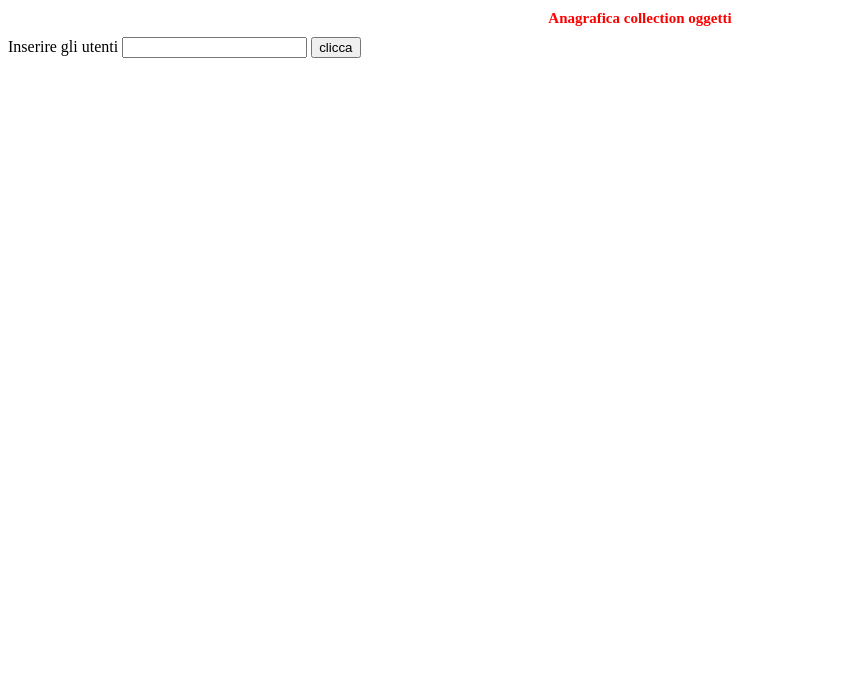
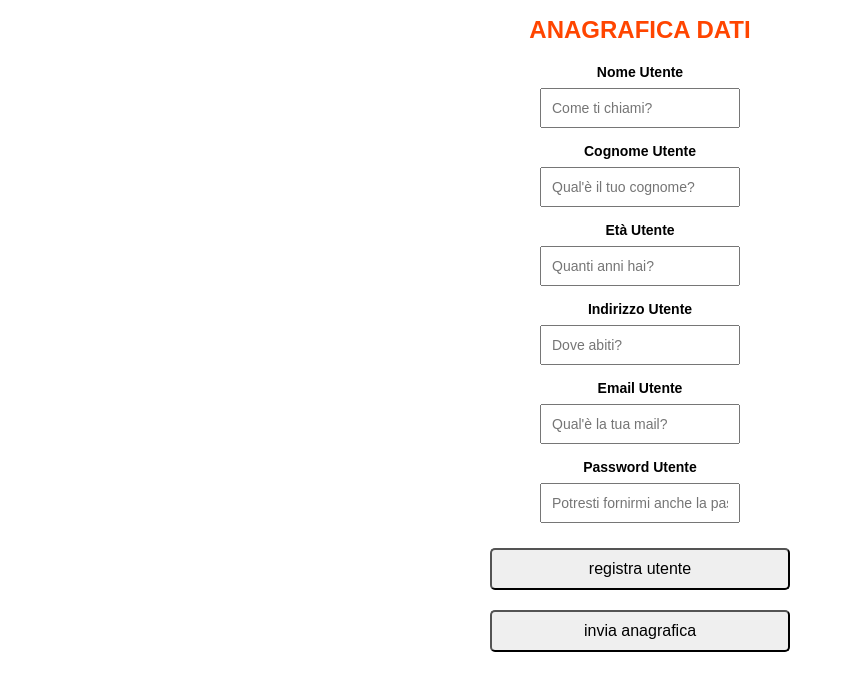
Before and after one commit to sanadalmuhtaseb/almuhtasebsanad5.github.io, a plain HTML site: page anagrafica con collection oggetti.html in a window 1280 px wide. Shown: the whole page, without its empty margins (0-845 px from the left). Drawn offline with Linux system fonts and the light colour scheme.

Commit message:
Update anagrafica con collection oggetti.html

```diff
--- a/anagrafica con collection oggetti.html
+++ b/anagrafica con collection oggetti.html
@@ -1,137 +1,97 @@
 <!DOCTYPE html>
 <html>
     <head>
-        <title>Anagrafica collection oggetti</title>
+        <title>
+            anagrafica con la collection dati
+        </title>
+        <style>
+            body {
+                font-family: Arial, sans-serif;
+                color: black;
+                font-size: 100%;
+                text-align: center;
+                font-weight: bold;
+                display: flex;
+                justify-content: center;
+                align-items: center;
+                flex-direction: column;
+                margin: 0;
+            }
+
+            h1 {
+                color: orangered;
+                font-size: 24px;
+                text-transform: uppercase;
+                margin-bottom: 20px;
+            }
+
+            label {
+                font-size: 14px;
+                margin-bottom: 8px;
+                display: block;
+            }
+
+            input[type="text"], input[type="password"], input[type="date"] {
+                width: 200px;
+                padding: 10px;
+                margin-bottom: 15px;
+                box-sizing: border-box;
+                font-size: 14px;
+            }
+
+            button {
+                color: black;
+                padding: 10px;
+                margin: 10px 0;
+                cursor: pointer;
+                width: 300px;
+                font-size: 16px;
+                border-radius: 5px;
+            }
+        </style>
     </head>
-    <style>
-        h1 {
-            color: red;
-            text-align: center;
-            font-size: 15px;
-            padding: 10 10 10 10;
-            font-family: 'Times New Roman', Times, serif;
-        }
-    </style>
-    <h1>Anagrafica collection oggetti</h1>
-    Inserire gli utenti
-    <input type="text" id="utentiDaInserire">
-    <button onclick="generaAnagrafica()" value="clicca">clicca</button>
+    <body>
+        <h1>anagrafica dati</h1>
+        <label for="nome"><b>Nome Utente</b></label>
+        <input type="text" id="nome" placeholder="Come ti chiami?" name="nome" required>
+
+        <label for="cognome"><b>Cognome Utente</b></label>
+        <input type="text" id="cognome" placeholder="Qual'è il tuo cognome?" name="cognome" required>
+
+        <label for="eta"><b>Età Utente</b></label>
+        <input type="text" id="eta" placeholder="Quanti anni hai?" name="eta" required>
+
+        <label for="indirizzo"><b>Indirizzo Utente</b></label>
+        <input type="text" id="indirizzo" placeholder="Dove abiti?" name="indirizzo" required>
+
+        <label for="email"><b>Email Utente</b></label>
+        <input type="text" id="email" placeholder="Qual'è la tua mail?" name="email" required>
+
+        <label for="psw"><b>Password Utente</b></label>
+        <input type="password" id="psw" placeholder="Potresti fornirmi anche la password?" name="psw" required>
+
+        <button type="button" onclick="registra()">registra utente</button>
+        <button type="button" onclick="inviaDatiUtenti()">invia anagrafica</button>
+    </body>
 
     <script>
-        function validaNomeCognome(str) {
-            const regex = /^[a-zA-Z\s]+$/;
-            return regex.test(str);
+        let vettoreUtenti = [];
+        function registra() {
+            const nome = document.getElementById("nome").value;
+            const cognome = document.getElementById("cognome").value;
+            const eta = document.getElementById("eta").value;
+            const indirizzo = document.getElementById("indirizzo").value;
+            const email = document.getElementById("email").value;
+            const password = document.getElementById("psw").value;
+
+            const dati = { Nome: nome, Cognome: cognome, Età: eta, Indirizzo: indirizzo, Email: email, Password: password};
+            vettoreUtenti.push(dati);
+            console.log(vettoreUtenti);
         }
 
-        function validaDataDiNascita(data) {
-            const regex = /^\d{2}\/\d{2}\/\d{4}$/;
-            return regex.test(data);
-        }
-
-        function validaIndirizzo(indirizzo) {
-            const regex = /^[a-zA-Z\s]+$/;
-            return regex.test(indirizzo);
-        }
-
-        function validaEmail(email) {
-            const regex = /^[a-zA-Z0-9._-]+@[a-zA-Z0-9.-]+\.[a-zA-Z]{2,}$/;
-            return regex.test(email);
-        }
-
-        function validaPassword(password) {
-            const regex = /^(?=.*[A-Za-z])(?=.*\d)(?=.*[!@#$%^&*])[A-Za-z\d!@#$%^&*]{10,}$/;
-            return regex.test(password);
-        }
-
-        function generaAnagrafica() {
-            let utentiDaInserire = parseInt(document.getElementById("utentiDaInserire").value, 10);
-            const dati = [];
-
-            for (let i = 0; i < utentiDaInserire; i++) {
-                let nome;
-                do {
-                    nome = prompt('inserisci il nome della persona utente');
-                    if (nome == null) {
-                        alert('esecuzione interrotta');
-                        return;
-                    }
-                    if (!validaNomeCognome(nome)) {
-                        alert('notata la presenza di numeri o caratteri speciali, inserisci nel nome solo lettere e spazi (nei casi eccezionali)');
-                    }
-                } while (!validaNomeCognome(nome));
-
-                dati.push(nome);
-
-                let cognome;
-                do {
-                    cognome = prompt('inserisci il cognome della persona utente');
-                    if (cognome == null) {
-                        alert('esecuzione interrotta');
-                        return;
-                    }
-                    if (!validaNomeCognome(cognome)) {
-                        alert('notata la presenza di numeri o caratteri speciali, inserisci nel cognome solo lettere e spazi');
-                    }
-                } while (!validaNomeCognome(cognome));
-
-                dati.push(cognome);
-
-                let dataDiNascita;
-                do {
-                    dataDiNascita = prompt('inserisci la data di nascita nel seguente formato giorno/mese/anno');
-                    if (dataDiNascita == null) {
-                        alert('esecuzione interrotta');
-                        return;
-                    }
-                    if (!validaDataDiNascita(dataDiNascita)) {
-                        alert('data di nascita fornita non è valida, inseriscila nel formato giorno/mese/anno');
-                    }
-                } while (!validaDataDiNascita(dataDiNascita));
-
-                dati.push(dataDiNascita);
-
-                let indirizzo;
-                do {
-                    indirizzo = prompt('inserisci la via della persona utente');
-                    if (indirizzo == null) {
-                        alert('esecuzione interrotta');
-                        return;
-                    }
-                } while (!indirizzo);
-
-                dati.push(indirizzo);
-
-                let email;
-                do {
-                    email = prompt('inserisci la mail della persona utente');
-                    if (email == null) {
-                        alert('esecuzione interrotta');
-                        return;
-                    }
-                    if (!validaEmail(email)) {
-                        alert('la email fornita non è valida, inserisci una mail corretta');
-                    }
-                } while (!validaEmail(email));
-
-                dati.push(email);
-
-                let password;
-                do {
-                    password = prompt('inserisci la password della mail della persona utente');
-                    if (password == null) {
-                        alert('esecuzione interrotta');
-                        return;
-                    }
-                    if (!validaPassword(password)) {
-                        alert('la password fornita non è valida, deve avere almeno 10 caratteri, almeno una maiuscola, le minuscole, dei numeri e almeno un carattere speciale');
-                    }
-                } while (!validaPassword(password));
-
-                dati.push(password);
-            }
-
-            localStorage.setItem('datiUtenti', JSON.stringify(dati));
-            location.href = 'risultatoAnagrafica.html';
+        function inviaDatiUtenti() {
+            localStorage.setItem("vettoreUtenti", JSON.stringify(vettoreUtenti));
+            window.location.href = "risultatoAnagrafica.html";
         }
     </script>
 </html>
```
